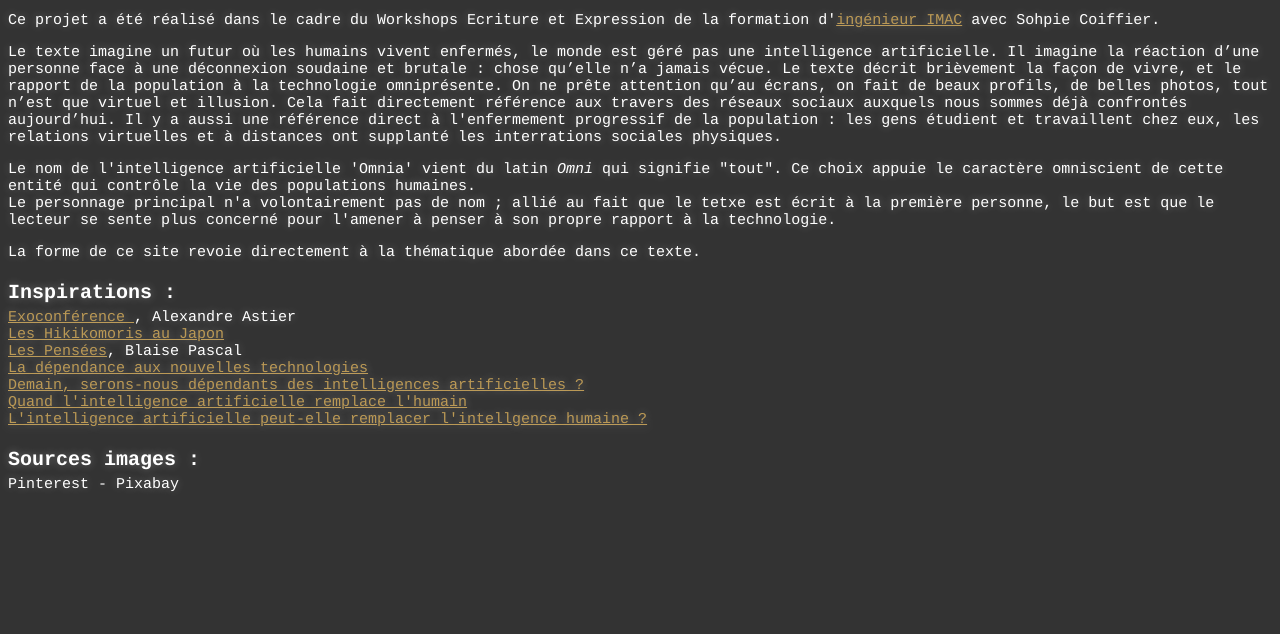
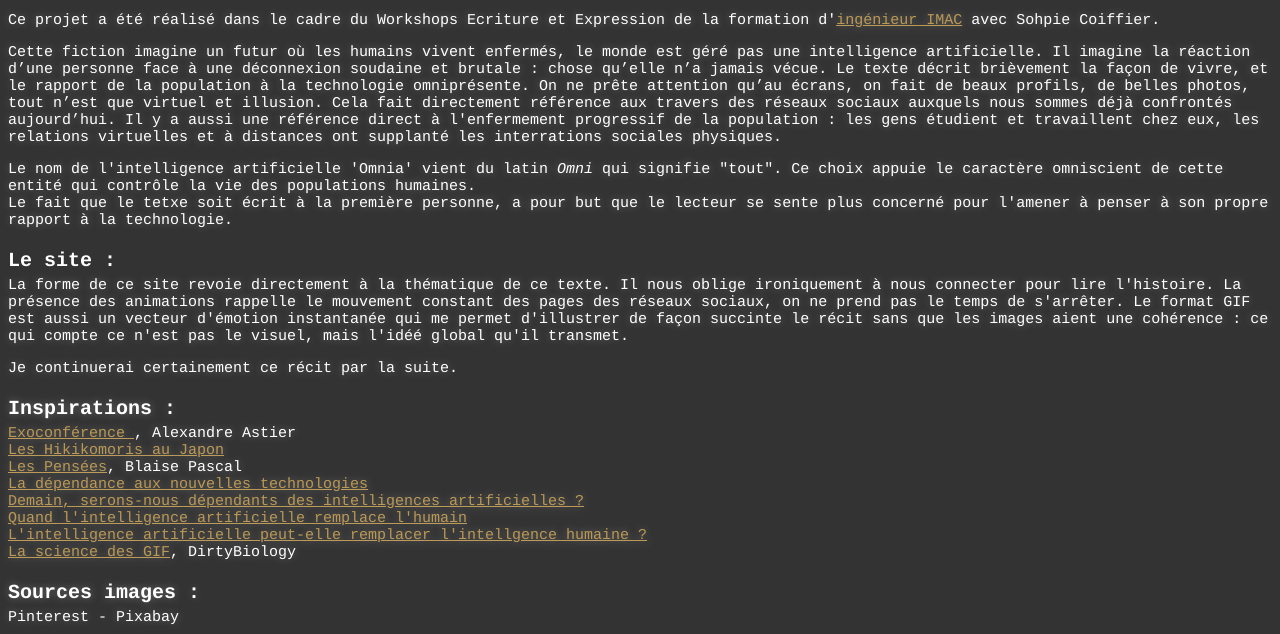
Before and after one commit to gaellou/Workshop-D-connexion, a plain HTML site: page Projet.html in a window 1280 px wide. Shown: the part 294-928 px from the top of the page. Before the commit the page ends 800 px from the top, so only its background shows below. Drawn offline with Linux system fonts and the light colour scheme.

Commit message:
Update Projet.html

```diff
--- a/Projet.html
+++ b/Projet.html
@@ -13,15 +13,19 @@
 <h2></h2>
 
 <div>
-Le texte imagine un futur où les humains vivent enfermés, le monde est géré pas une intelligence artificielle. Il imagine la réaction d’une personne face à une déconnexion soudaine et brutale : chose qu’elle n’a jamais vécue.
+Cette fiction imagine un futur où les humains vivent enfermés, le monde est géré pas une intelligence artificielle. Il imagine la réaction d’une personne face à une déconnexion soudaine et brutale : chose qu’elle n’a jamais vécue.
 Le texte décrit brièvement la façon de vivre, et le rapport de la population à la technologie omniprésente. On ne prête attention qu’au écrans, on fait de beaux profils, de belles photos, tout n’est que virtuel et illusion. Cela fait directement référence aux travers des réseaux sociaux auxquels nous sommes déjà confrontés aujourd’hui.
 Il y a aussi une référence direct à l'enfermement progressif de la population : les gens étudient et travaillent chez eux, les relations virtuelles et à distances ont supplanté les interrations sociales physiques.
 </div>
 <h2> </h2>
 <div>Le nom de l'intelligence artificielle 'Omnia' vient du latin <i>Omni</i> qui signifie "tout". Ce choix appuie le caractère omniscient de cette entité qui contrôle la vie des populations humaines.</div>
-<div>Le personnage principal n'a volontairement pas de nom ; allié au fait que le tetxe est écrit à la première personne, le but est que le lecteur se sente plus concerné pour l'amener à penser à son propre rapport à la technologie.</div>
+<div>Le fait que le tetxe soit écrit à la première personne, a pour but que le lecteur se sente plus concerné pour l'amener à penser à son propre rapport à la technologie.</div>
 <h2> </h2>
-<div> La forme de ce site revoie directement à la thématique abordée dans ce texte.</div>
+<h3> Le site :</h3>
+<div> La forme de ce site revoie directement à la thématique de ce texte. Il nous oblige ironiquement à nous connecter pour lire l'histoire.
+La présence des animations rappelle le mouvement constant des pages des réseaux sociaux, on ne prend pas le temps de s'arrêter. Le format GIF est aussi un vecteur d'émotion instantanée qui me permet d'illustrer de façon succinte le récit sans que les images aient une cohérence : ce qui compte ce n'est pas le visuel, mais l'idéé global qu'il transmet.</div>
+<h2> </h2>
+<div> Je continuerai certainement ce récit par la suite.</div>
 
 <div>
 <h3>Inspirations :</h3> </div>
@@ -34,6 +38,7 @@ Il y a aussi une référence direct à l'enfermement progressif de la population
 <div><a href="http://futursintelligents.com/est-ce-nous-allons-devenir-dependants-de-lintelligence-artificielle%E2%80%89/"> Demain, serons-nous dépendants des intelligences artificielles ? </a></div>
 <div><a href="https://www.morganphilipsoutplacement.com/quand-lintelligence-artificielle-remplace-lhomme/">Quand l'intelligence artificielle remplace l'humain</a></div>
 <div><a href="https://www.lexpress.fr/actualite/sciences/l-intelligence-artificielle-peut-elle-remplacer-l-intelligence-humaine_1985212.html">L'intelligence artificielle peut-elle remplacer l'intellgence humaine ?</a></div>
+<div> <a href="https://www.youtube.com/watch?v=OD1nwi4kvXM">La science des GIF</a>, DirtyBiology</div>
 
 <div>
 <h3>Sources images :</h3>
```
